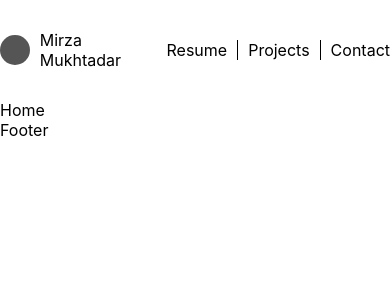
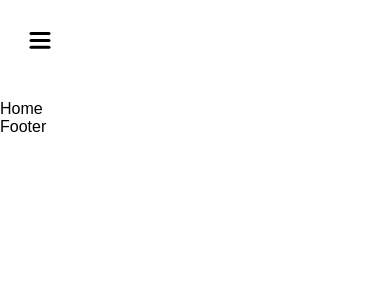
Before and after one commit to MirzaMukhtadar/portfolio-final, a React (Create React App) app: page / in a window 390 px wide. Shown: the top 300 px of the page. Built offline with nearby package versions, Linux system fonts and the light colour scheme.

Commit message:
added sidebar

```diff
--- a/package.json
+++ b/package.json
@@ -6,6 +6,7 @@
     "@testing-library/jest-dom": "^5.17.0",
     "@testing-library/react": "^13.4.0",
     "@testing-library/user-event": "^13.5.0",
+    "framer-motion": "^11.0.24",
     "react": "^18.2.0",
     "react-dom": "^18.2.0",
     "react-router-dom": "^6.22.3",
--- /dev/null
+++ b/src/app.scss
@@ -0,0 +1,64 @@
+html {
+  scroll-snap-type: y mandatory;
+  scroll-behavior: smooth;
+}
+
+* {
+  padding: 0;
+  margin: 0;
+  box-sizing: border-box;
+  font-family: "DM Sans", sans-serif;
+}
+
+body {
+  //   background-color: #0c0c1d;
+  //   color: lightgray;
+  overflow-x: hidden; /* Hide vertical scrollbar */
+}
+
+a {
+  text-decoration: none;
+  color: inherit;
+}
+
+section {
+  height: 100vh;
+  width: 100vw;
+  scroll-snap-align: center;
+  overflow: hidden;
+}
+
+::-webkit-scrollbar {
+  width: 10px;
+}
+
+/* Track */
+::-webkit-scrollbar-track {
+  background: linear-gradient(180deg, #0c0c1d, #111132);
+}
+
+/* Handle */
+::-webkit-scrollbar-thumb {
+  background: orange;
+}
+
+/* Handle on hover */
+::-webkit-scrollbar-thumb:hover {
+  background: orange;
+}
+
+@mixin mobile {
+  @media (max-width: 738px) {
+    @content;
+  }
+}
+@mixin tablet {
+  @media (max-width: 1024px) {
+    @content;
+  }
+}
+@mixin desktop {
+  @media (max-width: 1366px) {
+    @content;
+  }
+}
--- a/src/components/Navbar/NavigationBar.jsx
+++ b/src/components/Navbar/NavigationBar.jsx
@@ -1,10 +1,12 @@
 import React from "react";
 import "./navbar.scss";
 import { Link } from "react-router-dom";
+import Sidebar from "../sidebar/Sidebar";
 
 const NavigationBar = () => {
   return (
     <div className="navbar">
+      <Sidebar />
       <div className="wrapper">
         <div className="logo">
           <div className="circle"></div> Mirza Mukhtadar
--- a/src/components/Navbar/navbar.scss
+++ b/src/components/Navbar/navbar.scss
@@ -1,3 +1,4 @@
+@import "../../app.scss";
 .navbar {
   height: 100px;
   .wrapper {
@@ -7,6 +8,10 @@
     align-items: center;
     justify-content: space-between;
     height: 100%;
+    @include mobile {
+      display: none;
+    }
+  }
   .logo {
     display: flex;
     justify-content: space-between;
@@ -43,5 +48,5 @@
     }
   }
 }
-}
+
 //
--- /dev/null
+++ b/src/components/sidebar/Sidebar.jsx
@@ -0,0 +1,39 @@
+import React, { useState } from "react";
+import "./sidebar.scss";
+import { motion } from "framer-motion";
+import LinksNav from "./links/LinksNav";
+import ToggleButton from "./toggleButton/ToggleButton";
+
+const variants = {
+  open: {
+    clipPath: "circle(1200px at 50px 50px)",
+    transition: {
+      type: "spring",
+      stiffness: 20,
+    },
+  },
+  closed: {
+    clipPath: "circle(20px at 40px 40px)",
+    transition: {
+      delay: 0.5,
+      type: "spring",
+      stiffness: 400,
+      damping: 40,
+    },
+  },
+};
+const Sidebar = () => {
+  const [open, setOpen] = useState(false);
+  return (
+    <div>
+      <motion.div className="sidebar" animate={open ? "open" : "closed"}>
+        <motion.div className="bg" variants={variants}>
+          <LinksNav />
+        </motion.div>
+        <ToggleButton setOpen={setOpen} />
+      </motion.div>
+    </div>
+  );
+};
+
+export default Sidebar;
--- /dev/null
+++ b/src/components/sidebar/links/LinksNav.jsx
@@ -0,0 +1,49 @@
+import React from "react";
+import { motion } from "framer-motion";
+
+const variants = {
+  open: {
+    transition: {
+      staggerChildren: 0.1,
+    },
+  },
+  closed: {
+    transition: {
+      staggerChildren: 0.05,
+      staggerDirection: -1,
+    },
+  },
+};
+const itemVariants = {
+  open: {
+    y: 0,
+    opacity: 1,
+  },
+  closed: {
+    y: 50,
+    opacity: 0,
+  },
+};
+const LinksNav = () => {
+  const items = ["Resume", "Projects", "Contact"];
+  return (
+    <div>
+      {" "}
+      <motion.div className="links" variants={variants}>
+        {items.map((item) => (
+          <motion.a
+            href={`#${item}`}
+            key={item}
+            variants={itemVariants}
+            whileHover={{ scale: 1.1 }}
+            whileTap={{ scale: 0.95 }}
+          >
+            {item}
+          </motion.a>
+        ))}
+      </motion.div>
+    </div>
+  );
+};
+
+export default LinksNav;
--- /dev/null
+++ b/src/components/sidebar/sidebar.scss
@@ -0,0 +1,56 @@
+@import "../../app.scss";
+.sidebar {
+  justify-content: center;
+  background-color: white;
+  color: black;
+  display: none;
+  @include mobile {
+    width: 200px;
+    display: flex;
+    display: flex;
+    flex-direction: column;
+    align-items: center;
+  }
+  .bg {
+    z-index: 999;
+    position: fixed;
+    top: 0;
+    left: 0;
+    bottom: 0;
+    width: 400px;
+    background: white;
+
+    .links {
+      position: absolute;
+      width: 100%;
+      height: 100%;
+      display: flex;
+      flex-direction: column;
+      align-items: center;
+      justify-content: center;
+      gap: 20px;
+
+      a {
+        font-size: 40px;
+
+        @include mobile {
+          font-size: 20px;
+        }
+      }
+    }
+  }
+
+  button {
+    z-index: 999;
+    position: fixed;
+    width: 50px;
+    height: 50px;
+    border-radius: 50%;
+    position: fixed;
+    top: 19px;
+    left: 15px;
+    background-color: transparent;
+    border: none;
+    cursor: pointer;
+  }
+}
--- /dev/null
+++ b/src/components/sidebar/toggleButton/ToggleButton.jsx
@@ -0,0 +1,43 @@
+import React from "react";
+import { motion } from "framer-motion";
+
+const ToggleButton = ({ setOpen }) => {
+  return (
+    <div>
+      <button onClick={() => setOpen((prev) => !prev)}>
+        <svg width="23" height="23" viewBox="0 0 23 23">
+          <motion.path
+            strokeWidth="3"
+            stroke="black"
+            strokeLinecap="round"
+            variants={{
+              closed: { d: "M 2 2.5 L 20 2.5" },
+              open: { d: "M 3 16.5 L 17 2.5" },
+            }}
+          />
+          <motion.path
+            strokeWidth="3"
+            stroke="black"
+            strokeLinecap="round"
+            d="M 2 9.423 L 20 9.423"
+            variants={{
+              closed: { opacity: 1 },
+              open: { opacity: 0 },
+            }}
+          />
+          <motion.path
+            strokeWidth="3"
+            stroke="black"
+            strokeLinecap="round"
+            variants={{
+              closed: { d: "M 2 16.346 L 20 16.346" },
+              open: { d: "M 3 2.5 L 17 16.346" },
+            }}
+          />
+        </svg>
+      </button>
+    </div>
+  );
+};
+
+export default ToggleButton;
```
Also changed, not shown: src/App.css (deleted, +0 -38 lines), 1 other file (tests, documents, lock files or other folders). Lines whose indentation alone changed are shown as unchanged.
